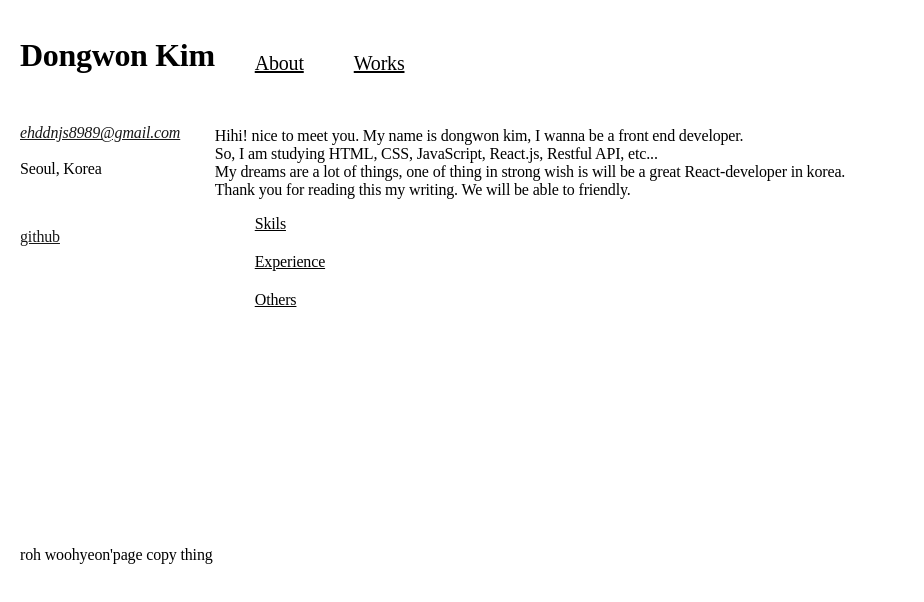
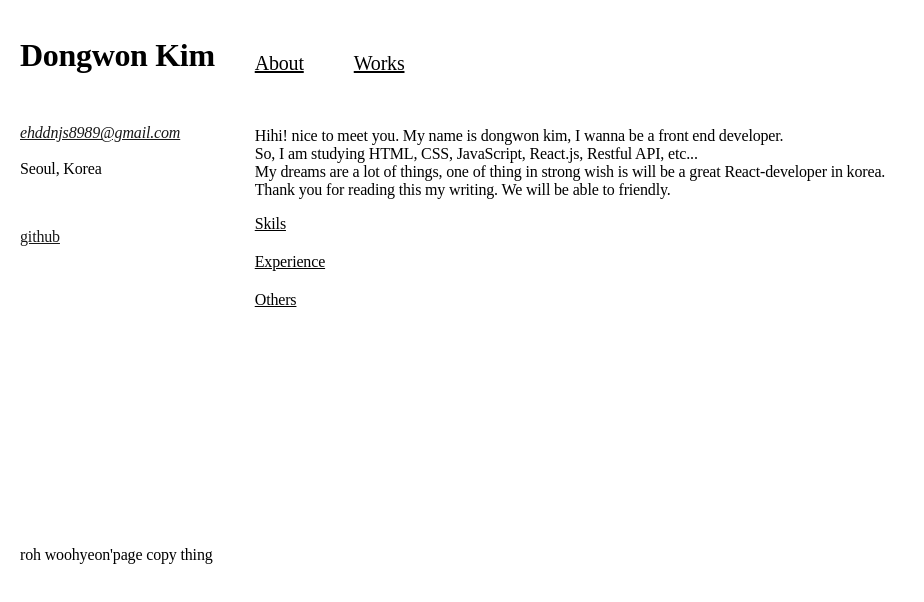
Before and after one commit to gimdongwon/blog, a React (Create React App) app: page / in a window 1280 px wide. Both pictures are taken after a click on the item "About". Shown: the top 602 px of the page, without its empty margins (0-924 px from the left). Built offline with nearby package versions, Linux system fonts and the light colour scheme.

Commit message:
introduce edit

```diff
--- a/src/components/MyIntroduce.js
+++ b/src/components/MyIntroduce.js
@@ -27,15 +27,15 @@ export default class MyIntroduce extends React.Component {
   render() {
     return (
       <div>
-        <p>
-          Hihi! nice to meet you. My name is dongwon kim, I wanna be a front end
-          developer. <br />So, I am studying HTML, CSS, JavaScript, React.js,
-          Restful API, etc... <br />My dreams are a lot of things, one of thing
-          in strong wish is will be a great React-developer in korea. <br />Thank
-          you for reading this my writing. We will be able to friendly.
-        </p>
-
         <ul className="listItems">
+          <p>
+            Hihi! nice to meet you. My name is dongwon kim, I wanna be a front
+            end developer. <br />So, I am studying HTML, CSS, JavaScript,
+            React.js, Restful API, etc... <br />My dreams are a lot of things,
+            one of thing in strong wish is will be a great React-developer in
+            korea. <br />Thank you for reading this my writing. We will be able
+            to friendly.
+          </p>
           <li onClick={this.skilsClick} className="SkilsList">
             Skils
           </li>
```
